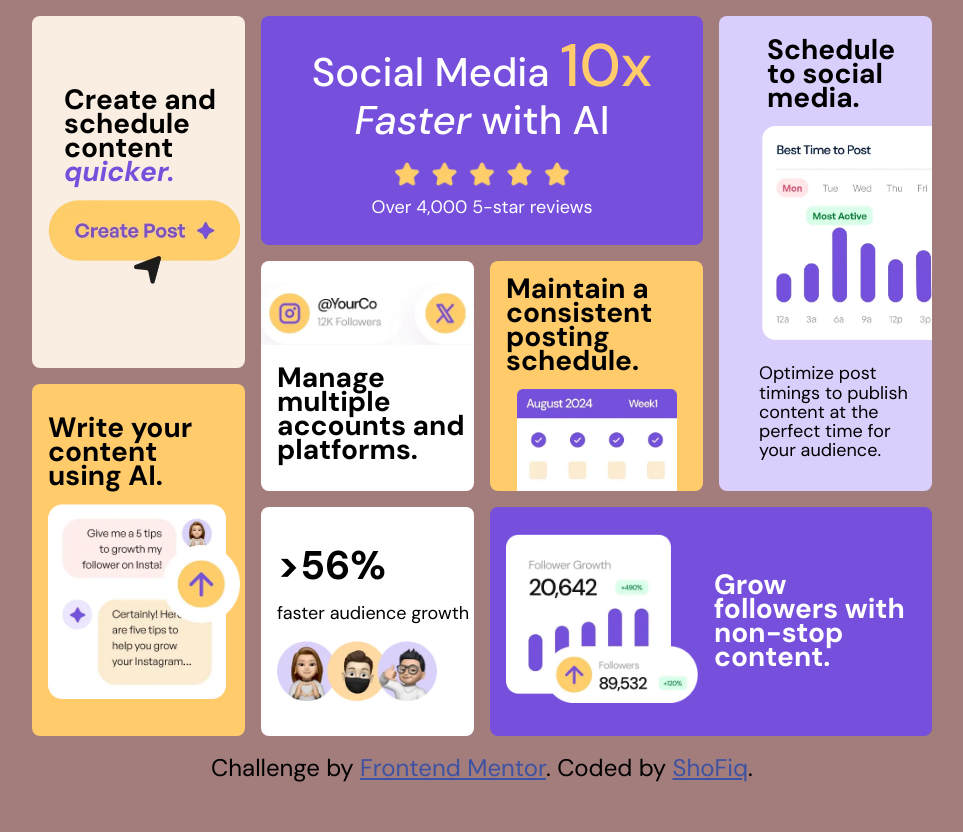
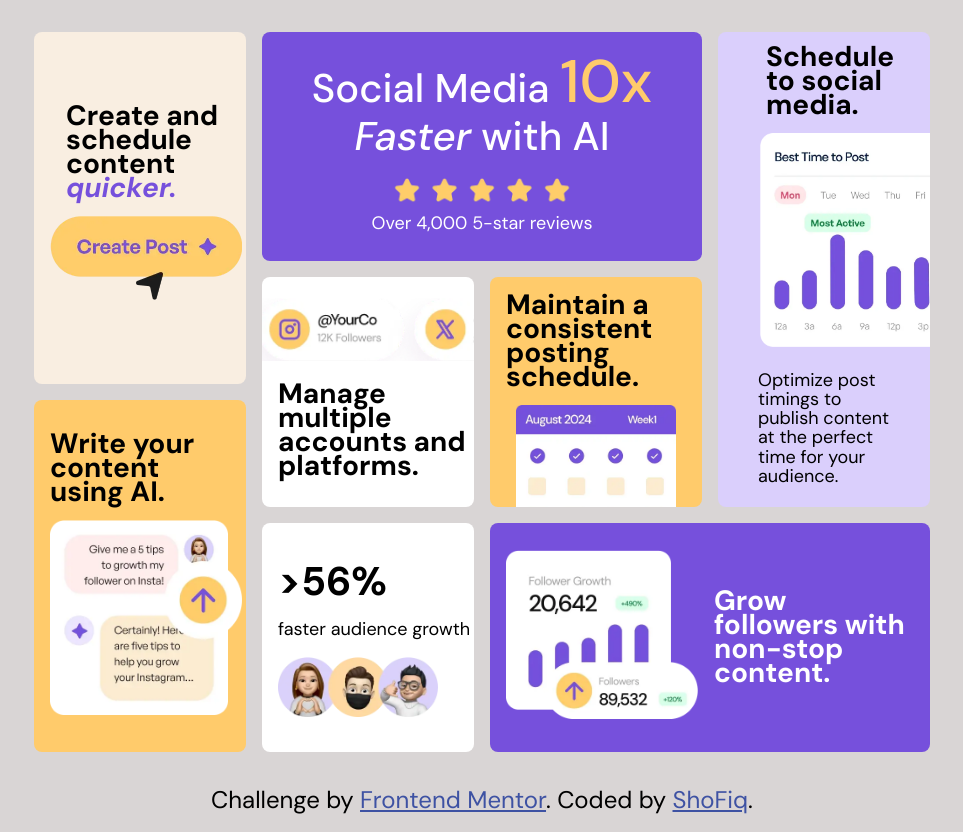
Before and after one commit to ShoFiq6030/Bento-grid_frontendmentor, a plain HTML site: page index.html in a window 1280 px wide. Shown: the whole page, without its empty margins (158-1121 px from the left). Drawn offline with Linux system fonts and the light colour scheme.

Commit message:
fixed-media-query-2nd-time

```diff
--- a/index.html
+++ b/index.html
@@ -25,7 +25,7 @@
 
     <style>
       .attribution {
-        margin: 1rem 0;
+
         font-size: 1.5rem;
         text-align: center;
       }
--- a/style.css
+++ b/style.css
@@ -107,7 +107,7 @@ h1 {
 .Schedule-to-social-media-img {
   width: 18rem;
 }
-.Schedule-to-social-media-text{
+.Schedule-to-social-media-text {
   margin-left: 1rem;
   margin-right: 1rem;
 }
@@ -192,26 +192,28 @@ h2 span {
   body {
     width: 100%;
     height: 100vh;
-    background-color: rgb(163, 124, 124);
+    background-color: rgb(217, 213, 213);
+  }
+  .attribution {
     margin: 0 auto;
   }
   .container {
-    width: 56.25rem;
+    width: 56rem;
     height: 90%;
     display: grid;
     grid-template-columns: repeat(4, 1fr);
     grid-template-rows: repeat(6, 1fr);
-    margin: 1rem auto;
+    margin: 2rem auto;
   }
   .sub-container {
     width: auto;
     height: 100%;
     overflow: hidden;
   }
-  .text-h1{
+  .text-h1 {
     font-size: 2.5rem;
   }
-  .text-h2{
+  .text-h2 {
     font-size: 1.5rem;
   }
   .social-media-container {
@@ -249,12 +251,12 @@ h2 span {
   .Schedule-to-social-media-text {
     padding-left: 1rem;
   }
-  .Schedule-to-social-media-text-p{
+  .Schedule-to-social-media-text-p {
     line-height: 1.2rem;
   }
   .Schedule-to-social-media-img {
     margin-right: -6rem;
-    max-width: 15rem ;
+    max-width: 15rem;
   }
   .Grow-followers {
     grid-column: 3/5;
@@ -262,14 +264,14 @@ h2 span {
     flex-direction: row;
     align-items: center;
   }
-  .text-h2{
-    font-size: 28px ;
+  .text-h2 {
+    font-size: 28px;
   }
   .Grow-followers-text {
     text-align: left;
     margin: 0 1rem;
   }
-  .Grow-followers-img img{
+  .Grow-followers-img img {
     width: 12rem;
     margin-left: 1rem;
   }
```
